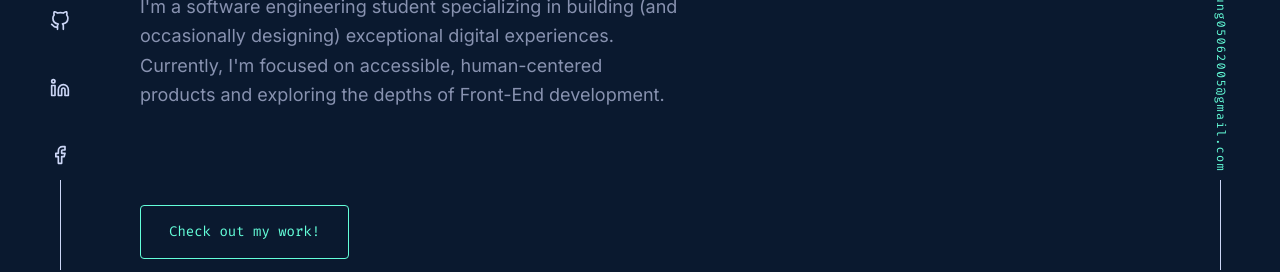
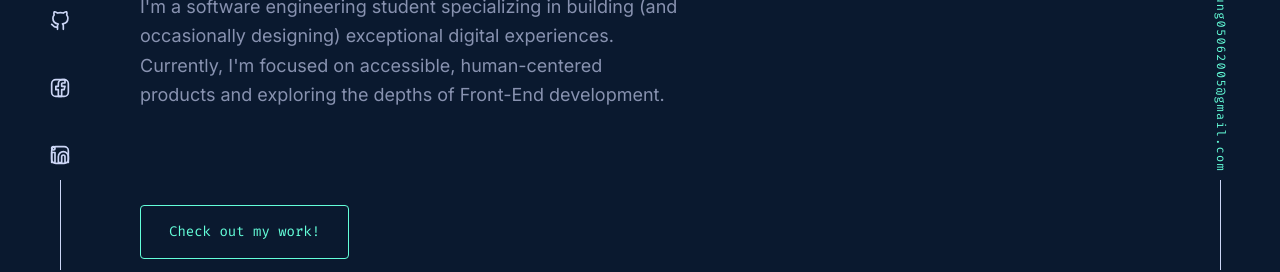
Before and after one commit to hoonz565/hoonz565.github.io, a React (Vite) app: page / in a window 1280 px wide. Shown: the part 530-802 px from the top of the page. Built offline with nearby package versions, Linux system fonts and the light colour scheme.

Commit message:
feat: add SocialSidebars component and Experience and Projects section components

```diff
--- a/src/components/SocialSidebars.jsx
+++ b/src/components/SocialSidebars.jsx
@@ -2,22 +2,24 @@ import React from 'react';
 import { motion } from 'framer-motion';
 
 const GithubIcon = () => (
-  <svg xmlns="http://www.w3.org/2000/svg" role="img" viewBox="0 0 24 24" fill="none" stroke="currentColor" strokeWidth="2" strokeLinecap="round" strokeLinejoin="round" className="w-5 h-5 hover:text-green transition-colors">
+  <svg xmlns="http://www.w3.org/2000/svg" role="img" viewBox="0 0 24 24" fill="none" stroke="currentColor" strokeWidth="2" strokeLinecap="round" strokeLinejoin="round" className="w-5 h-5">
     <path d="M9 19c-5 1.5-5-2.5-7-3m14 6v-3.87a3.37 3.37 0 0 0-.94-2.61c3.14-.35 6.44-1.54 6.44-7A5.44 5.44 0 0 0 20 4.77 5.07 5.07 0 0 0 19.91 1S18.73.65 16 2.48a13.38 13.38 0 0 0-7 0C6.27.65 5.09 1 5.09 1A5.07 5.07 0 0 0 5 4.77a5.44 5.44 0 0 0-1.5 3.78c0 5.42 3.3 6.61 6.44 7A3.37 3.37 0 0 0 9 18.13V22"></path>
   </svg>
 );
 
+const FacebookIcon = () => (
+  <svg xmlns="http://www.w3.org/2000/svg" role="img" viewBox="0 0 24 24" fill="none" stroke="currentColor" strokeWidth="2" strokeLinecap="round" strokeLinejoin="round" className="w-5 h-5">
+    <path d="M18 2h-3a5 5 0 0 0-5 5v3H7v4h3v8h4v-8h3l1-4h-4V7a1 1 0 0 1 1-1h3z"></path>
+    <rect x="2" y="2" width="20" height="20" rx="5" ry="5"></rect>
+  </svg>
+);
+
 const LinkedinIcon = () => (
-  <svg xmlns="http://www.w3.org/2000/svg" role="img" viewBox="0 0 24 24" fill="none" stroke="currentColor" strokeWidth="2" strokeLinecap="round" strokeLinejoin="round" className="w-5 h-5 hover:text-green transition-colors">
+  <svg xmlns="http://www.w3.org/2000/svg" role="img" viewBox="0 0 24 24" fill="none" stroke="currentColor" strokeWidth="2" strokeLinecap="round" strokeLinejoin="round" className="w-5 h-5">
     <path d="M16 8a6 6 0 0 1 6 6v7h-4v-7a2 2 0 0 0-2-2 2 2 0 0 0-2 2v7h-4v-7a6 6 0 0 1 6-6z"></path>
     <rect x="2" y="9" width="4" height="12"></rect>
     <circle cx="4" cy="4" r="2"></circle>
-  </svg>
-);
-
-const FacebookIcon = () => (
-  <svg xmlns="http://www.w3.org/2000/svg" role="img" viewBox="0 0 24 24" fill="none" stroke="currentColor" strokeWidth="2" strokeLinecap="round" strokeLinejoin="round" className="w-5 h-5 hover:text-green transition-colors">
-    <path d="M18 2h-3a5 5 0 0 0-5 5v3H7v4h3v8h4v-8h3l1-4h-4V7a1 1 0 0 1 1-1h3z"></path>
+    <rect x="2" y="2" width="20" height="20" rx="5" ry="5"></rect>
   </svg>
 );
 
@@ -38,13 +40,13 @@ const SocialSidebars = () => {
             </a>
           </li>
           <li>
-            <a href="https://www.linkedin.com/in/minhhung565/" target="_blank" rel="noreferrer" className="transform hover:-translate-y-1 transition-transform duration-300 inline-block p-2 text-inherit">
-              <LinkedinIcon />
+            <a href="https://www.facebook.com/nguyen.minh.hung.267514" target="_blank" rel="noreferrer" className="transform hover:-translate-y-1 transition-transform duration-300 inline-block p-2 text-inherit">
+              <FacebookIcon />
             </a>
           </li>
           <li>
-            <a href="https://www.facebook.com/nguyen.minh.hung.267514" target="_blank" rel="noreferrer" className="transform hover:-translate-y-1 transition-transform duration-300 inline-block p-2 text-inherit">
-              <FacebookIcon />
+            <a href="https://www.linkedin.com/in/minhhung565/" target="_blank" rel="noreferrer" className="transform hover:-translate-y-1 transition-transform duration-300 inline-block p-2 text-inherit">
+              <LinkedinIcon />
             </a>
           </li>
         </ul>
--- a/src/components/sections/Experience.jsx
+++ b/src/components/sections/Experience.jsx
@@ -28,7 +28,7 @@ const Experience = () => {
     {
       company: 'Le Hong Phong',
       title: 'Specialized Math Student',
-      range: '2018 - 2021',
+      range: '2020 - 2023',
       url: '#',
       html: (
         <ul className="text-lg text-slate space-y-4">
--- a/src/components/sections/Projects.jsx
+++ b/src/components/sections/Projects.jsx
@@ -22,22 +22,22 @@ const Projects = () => {
       title: 'FreelanceEDU',
       description: 'An agile platform for student modules built with React 19. Implementing modern agile workflow and providing a seamless interface for student management and interaction.',
       tech: ['React 19', 'Agile Workflow', 'Tailwind CSS'],
-      github: '#',
-      external: '#'
+      github: 'https://github.com/Khoavan1406-hub/FreelanceEDU.git',
+      // external: '#'
     },
     {
       title: 'BKies',
       description: 'A mobile-first web application featuring Framer Motion transitions for a highly interactive and smooth user experience. Focused on modern design patterns and responsive layouts.',
       tech: ['React', 'Framer Motion', 'Tailwind CSS'],
-      github: '#',
-      external: '#'
+      github: 'https://github.com/hoonz565/bkies.git',
+      external: 'https://bkies.vercel.app/'
     },
     {
       title: 'Super Tic Tac Toe',
       description: 'A complex 9x9 strategic algorithm game taking Tic Tac Toe to the next level. Built with a focus on game logic, algorithms, and interactive state management.',
       tech: ['JavaScript', 'Algorithms', 'CSS'],
-      github: '#',
-      external: '#'
+      github: 'https://github.com/hoonz565/super-tictactoe.git',
+      external: 'https://super-tictactoe-hung.vercel.app/'
     }
   ];
 
@@ -71,7 +71,7 @@ const Projects = () => {
               <div className={`relative z-20 col-span-12 ${i % 2 === 0 ? 'md:col-span-7 md:col-start-1 md:text-left' : 'md:col-span-7 md:col-start-6 md:text-right'} bg-light-navy md:bg-transparent p-6 md:p-0 rounded shadow-lg md:shadow-none`}>
                 <p className="my-2 text-green font-mono text-[13px] font-normal">Featured Project</p>
                 <h3 className="text-lightest-slate text-2xl md:text-[28px] font-bold mb-5">
-                  <a href={project.external} className="hover:text-green">{project.title}</a>
+                  <a href={project.external} target="_blank" rel="noopener noreferrer" className="hover:text-green">{project.title}</a>
                 </h3>
 
                 <div className={`text-light-slate text-lg z-20 relative ${i % 2 === 0 ? 'md:text-left' : 'md:text-right'} md:bg-light-navy md:p-6 md:rounded md:shadow-lg`}>
@@ -87,10 +87,10 @@ const Projects = () => {
                 </ul>
 
                 <div className={`flex items-center mt-2 ${i % 2 === 0 ? 'justify-start md:justify-start' : 'justify-start md:justify-end'} space-x-4`}>
-                  <a href={project.github} aria-label="GitHub Link" className="text-lightest-slate hover:text-green p-2 transition-colors">
+                  <a href={project.github} target="_blank" rel="noopener noreferrer" aria-label="GitHub Link" className="text-lightest-slate hover:text-green p-2 transition-colors">
                     <GithubIcon />
                   </a>
-                  <a href={project.external} aria-label="External Link" className="text-lightest-slate hover:text-green p-2 transition-colors">
+                  <a href={project.external} target="_blank" rel="noopener noreferrer" aria-label="External Link" className="text-lightest-slate hover:text-green p-2 transition-colors">
                     <ExternalLinkIcon />
                   </a>
                 </div>
@@ -98,7 +98,7 @@ const Projects = () => {
 
               {/* Project Image Placeholder */}
               <div className={`absolute inset-0 opacity-10 md:opacity-100 md:relative w-full h-full md:h-[350px] col-span-12 ${i % 2 === 0 ? 'md:col-span-6 md:col-start-7' : 'md:col-span-6 md:col-start-1 md:row-start-1'} z-10 transition-all group`}>
-                <a href={project.external} className="block w-full h-full bg-green rounded relative overflow-hidden">
+                <a href={project.external} target="_blank" rel="noopener noreferrer" className="block w-full h-full bg-green rounded relative overflow-hidden">
                   <div className="absolute inset-0 w-full h-full bg-navy mix-blend-screen transition-all duration-300 group-hover:bg-transparent"></div>
                   <div className="absolute inset-0 w-full h-full bg-light-navy filter grayscale contrast-100 mix-blend-multiply transition-all duration-300 group-hover:filter-none"></div>
                   <div className="w-full h-full flex items-center justify-center font-mono text-xl text-green/50 opacity-40">
```
